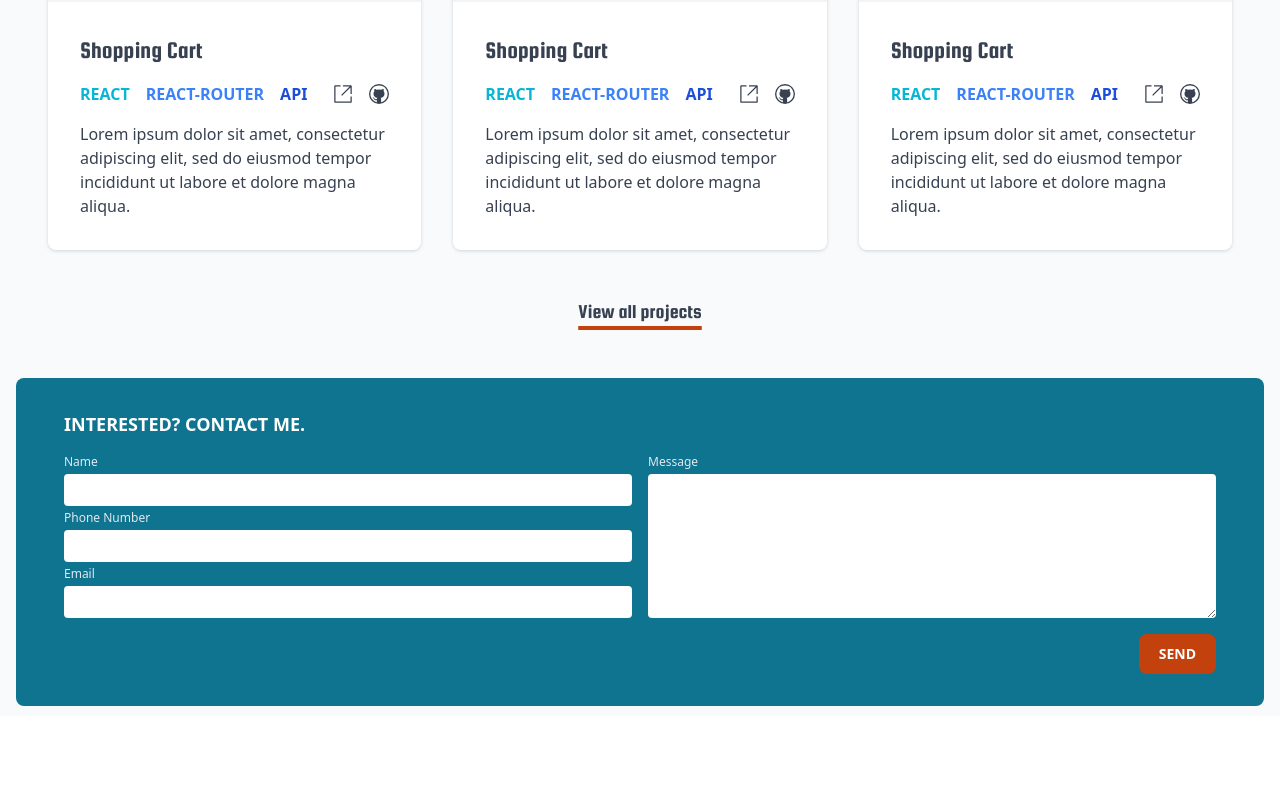
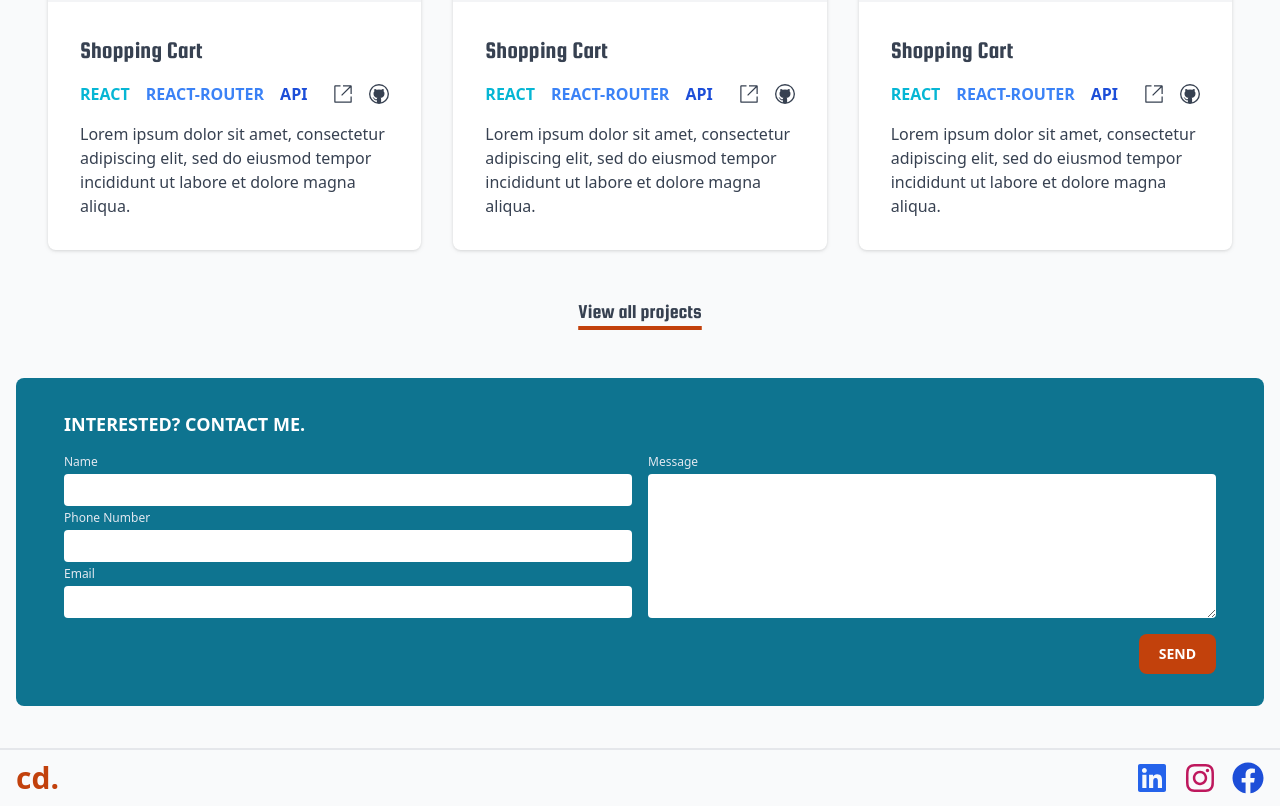
Before and after one commit to hicarlodacuyan/hicarlodacuyan.github.io, a React (Vite) app: page / in a window 1280 px wide. Shown: the part 1644-2450 px from the top of the page. Before the commit the page ends 2360 px from the top, so only its background shows below. Built offline with nearby package versions, Linux system fonts and the light colour scheme.

Commit message:
Add initial footer

```diff
--- a/src/App.jsx
+++ b/src/App.jsx
@@ -1,4 +1,4 @@
-import { Nav, Hero, Projects, Contact } from "./components";
+import { Nav, Hero, Projects, Contact, Footer } from "./components";
 
 const App = () => {
   return (
@@ -7,6 +7,7 @@ const App = () => {
       <Hero />
       <Projects />
       <Contact />
+      <Footer />
     </div>
   );
 };
--- /dev/null
+++ b/src/components/Footer.jsx
@@ -0,0 +1,35 @@
+import React from "react";
+import { FaInstagram, FaFacebook, FaLinkedin } from "react-icons/fa";
+
+const Footer = () => {
+  return (
+    <nav className="border-gray-200 border-t-2 px-2 sm:px-4 py-2.5 mt-8">
+      <div className="container flex flex-wrap justify-between items-center mx-auto">
+        <h1 className="self-center text-3xl text-orange-700 font-black whitespace-nowrap">
+          cd.
+        </h1>
+        <div>
+          <ul className="flex gap-4">
+            <li className="text-blue-600">
+              <a href="#">
+                <FaLinkedin size={32} />
+              </a>
+            </li>
+            <li className="text-pink-700">
+              <a href="#">
+                <FaInstagram size={32} />
+              </a>
+            </li>
+            <li className="text-blue-700">
+              <a href="#">
+                <FaFacebook size={32} />
+              </a>
+            </li>
+          </ul>
+        </div>
+      </div>
+    </nav>
+  );
+};
+
+export default Footer;
--- a/src/components/Nav.jsx
+++ b/src/components/Nav.jsx
@@ -45,7 +45,7 @@ const Nav = () => {
           className="hidden justify-between items-center w-full md:flex md:w-auto md:order-1"
           id="navbar-cta"
         >
-          <ul className="flex flex-col p-4 mt-4 rounded-lg border border-gray-100 md:flex-row md:space-x-8 md:mt-0 md:text-sm md:font-bold md:border-0">
+          <ul className="flex flex-col p-4 mt-4 rounded-lg border border-gray-200 md:flex-row md:space-x-8 md:mt-0 md:text-sm md:font-bold md:border-0">
             <li>
               <a
                 href="#"
--- a/src/components/index.js
+++ b/src/components/index.js
@@ -2,5 +2,6 @@ import Nav from "./Nav";
 import Hero from "./Hero";
 import Projects from "./Projects";
 import Contact from "./Contact";
+import Footer from "./Footer";
 
-export { Nav, Hero, Projects, Contact };
+export { Nav, Hero, Projects, Contact, Footer };
```
